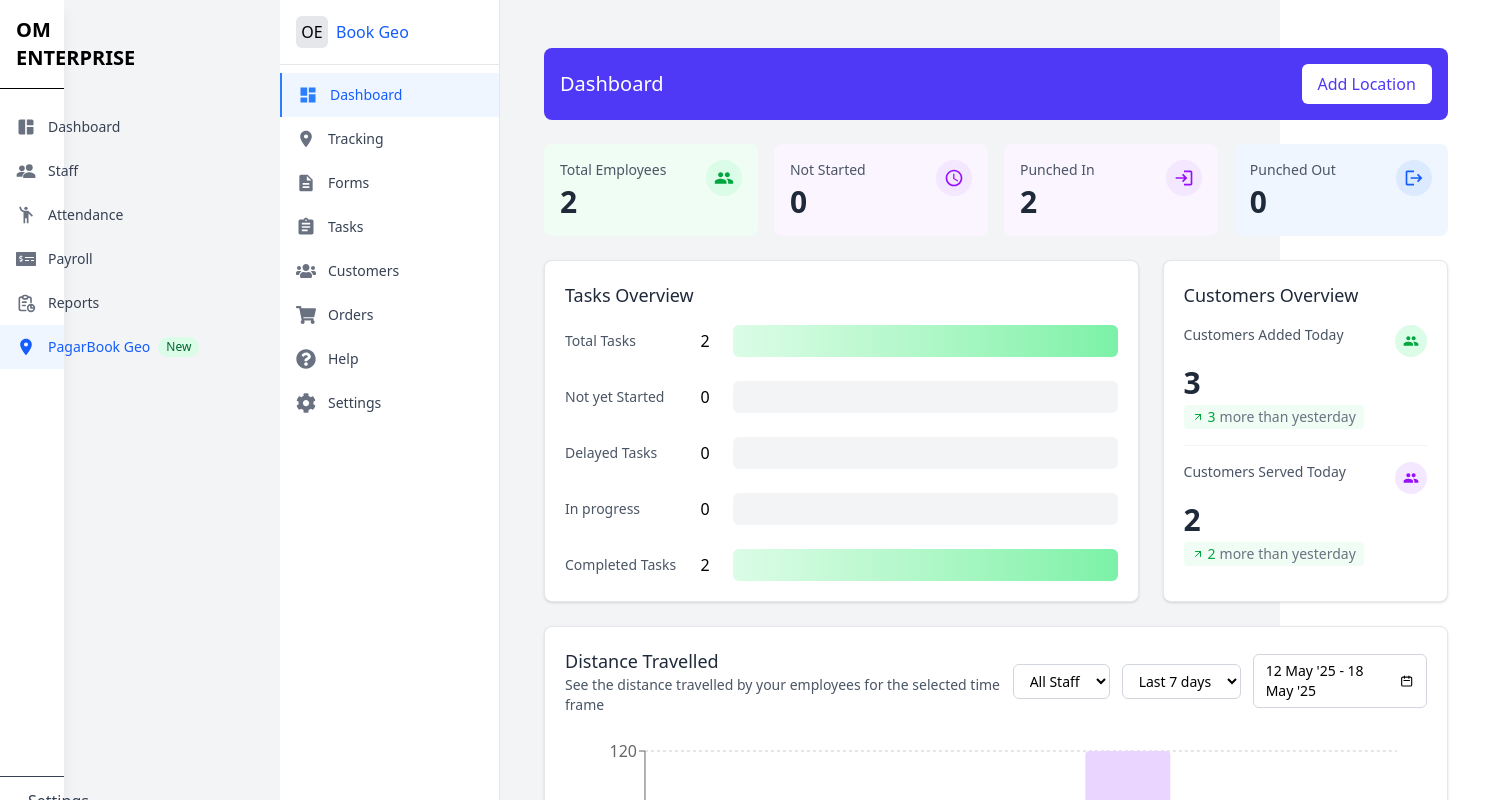
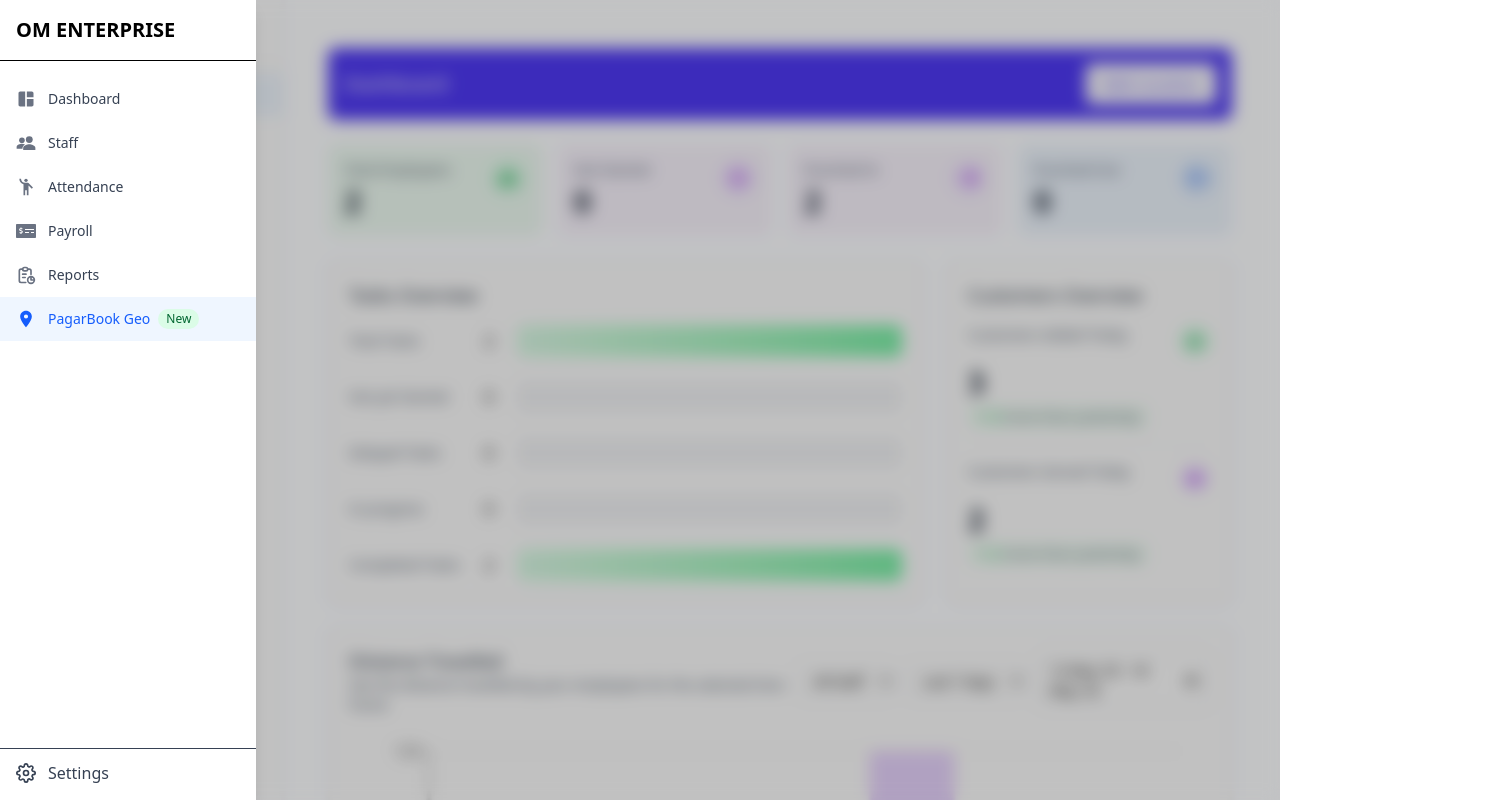
Before and after one commit to DhruvilPatel121/Pagar_Book, a React (Vite) app: page /geo in a window 1280 px wide. Shown: the top 800 px of the page, 1496 px wide, since content can reach past the window. Built offline with nearby package versions, Linux system fonts and the light colour scheme.

Commit message:
main blur and overlap sidebar

```diff
--- a/src/component/Sidebar.jsx
+++ b/src/component/Sidebar.jsx
@@ -12,26 +12,33 @@ const Sidebar = () => {
   const [isMobileOpen, setIsMobileOpen] = useState(false);
   const location = useLocation();
 
-  // Update margin based on screen size and sidebar state
+  // Update blur effect based on sidebar state without changing margin
   useEffect(() => {
     const mainContent = document.querySelector('main');
-    const updateMargin = () => {
+    const updateContentStyle = () => {
       if (mainContent) {
+        // Apply blur effect when sidebar is expanded, but don't change margin
+        if (isExpanded || isMobileOpen) {
+          mainContent.style.filter = 'blur(2px) brightness(0.95)';
+          mainContent.style.transition = 'filter 0.3s ease-in-out';
+        } else {
+          mainContent.style.filter = 'none';
+        }
+
+        // Set a fixed left padding for main content regardless of sidebar state
         if (window.innerWidth >= 768) {
-          // Desktop view
-          mainContent.style.marginLeft = isExpanded ? '256px' : '64px';
+          mainContent.style.paddingLeft = '64px'; // Fixed padding for the collapsed sidebar
         } else {
-          // Mobile view
-          mainContent.style.marginLeft = '0';
+          mainContent.style.paddingLeft = '0';
         }
       }
     };
 
-    updateMargin();
-    window.addEventListener('resize', updateMargin);
+    updateContentStyle();
+    window.addEventListener('resize', updateContentStyle);
 
-    return () => window.removeEventListener('resize', updateMargin);
-  }, [isExpanded]);
+    return () => window.removeEventListener('resize', updateContentStyle);
+  }, [isExpanded, isMobileOpen]);
 
   // Close sidebar on route change in mobile view
   useEffect(() => {
@@ -56,24 +63,29 @@ const Sidebar = () => {
     <>
       {/* Mobile Menu Button */}
       <button
-        className="fixed top-4 left-4 z-60 md:hidden text-gray-600 hover:text-gray-900"
+        className="fixed top-4 left-4 z-[60] md:hidden text-gray-600 hover:text-gray-900"
         onClick={() => setIsMobileOpen(!isMobileOpen)}
       >
         {isMobileOpen ? <FiX size={24} /> : <FiMenu size={24} />}
       </button>
 
       {/* Backdrop */}
-        {isMobileOpen && (
+      {(isMobileOpen || isExpanded) && (
         <div
-            className="fixed inset-0 bg-black/20 backdrop-blur-sm md:hidden z-50"
-            onClick={() => setIsMobileOpen(false)}
+          className={`fixed inset-0 bg-black/20 backdrop-blur-sm z-[49] transition-opacity duration-300
+            ${isMobileOpen ? 'md:hidden' : 'hidden md:block'}
+            ${isExpanded ? 'opacity-100' : 'opacity-0 pointer-events-none'}`}
+          onClick={() => {
+            setIsMobileOpen(false);
+            if (window.innerWidth >= 768) setIsExpanded(false);
+          }}
         />
       )}
 
       {/* Sidebar */}
       <div
         className={`fixed left-0 top-0 h-screen bg-white shadow-lg transition-all duration-300 ease-in-out z-[50]
-          w-16 hover:w-64
+          ${isExpanded ? 'w-64' : 'w-16'}
           ${window.innerWidth >= 768 ? 'translate-x-0' : isMobileOpen ? 'translate-x-0' : '-translate-x-full'}`}
         onMouseEnter={() => window.innerWidth >= 768 && setIsExpanded(true)}
         onMouseLeave={() => window.innerWidth >= 768 && setIsExpanded(false)}
@@ -96,17 +108,21 @@ const Sidebar = () => {
           )}
         </div>
 
-        <nav className="mt-4 flex flex-col h-[calc(100vh-5rem)]">
+        <nav className="mt-4 flex flex-col h-[calc(100vh-5rem)] overflow-y-auto">
           <div className="flex-1">
             {navItems.map((item, index) => (
               <Link
                 key={index}
                 to={item.path}
                 className={`flex items-center px-4 py-3 transition-colors ${!isExpanded ? 'justify-center' : 'justify-between'}
-                  ${location.pathname === item.path ? 'bg-blue-50 text-blue-600' : 'text-gray-700 hover:bg-gray-50'}`}
+                  ${(location.pathname === item.path || (item.path === '/geo' && location.pathname.startsWith('/geo')))
+                    ? 'bg-blue-50 text-blue-600'
+                    : 'text-gray-700 hover:bg-gray-50'}`}
               >
                 <div className={`flex items-center ${isExpanded ? 'gap-3' : ''}`}>
-                  <span className={`text-xl ${location.pathname === item.path ? 'text-blue-600' : 'text-gray-500'}`}>
+                  <span className={`text-xl ${(location.pathname === item.path || (item.path === '/geo' && location.pathname.startsWith('/geo')))
+                    ? 'text-blue-600'
+                    : 'text-gray-500'}`}>
                     {item.icon}
                   </span>
                   {isExpanded && (
--- a/src/pages/geo/dashboard/GeoDashboard.jsx
+++ b/src/pages/geo/dashboard/GeoDashboard.jsx
@@ -6,7 +6,7 @@ import TasksOverview from './TasksOverview';
 import CustomersOverview from './CustomersOverview';
 import DistanceChart from './DistanceChart';
 import BusinessOverview from './BusinessOverview';
-import GeoTracking from '../tracking/GeoTracking';
+// import GeoTracking from '../tracking/GeoTracking';
 import { MdPeople, MdAccessTime, MdLogin, MdLogout } from 'react-icons/md';
 
 const GeoDashboard = () => {
```
Also changed, not shown: src/routes.jsx (+31 -31 lines). Lines whose indentation alone changed are shown as unchanged.
